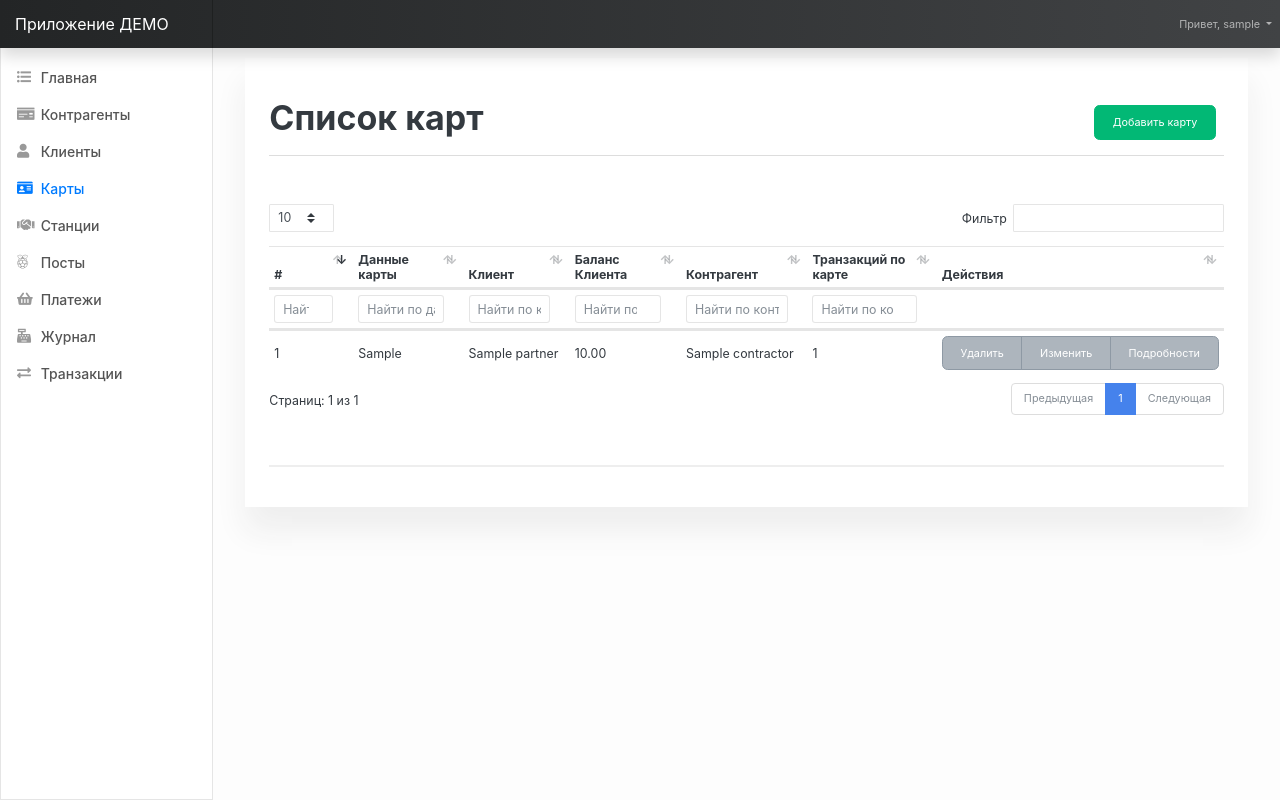
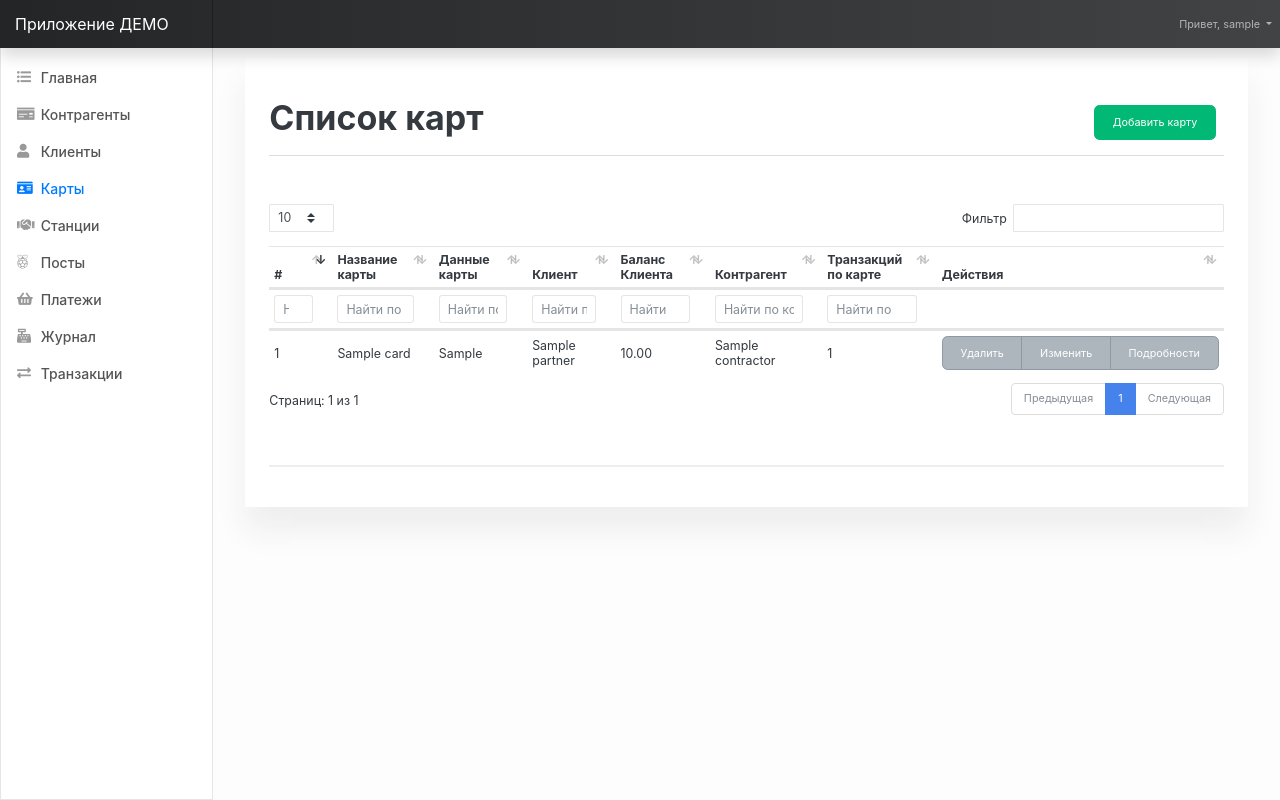
Before and after one commit to abogaevski/washing-app, a Django app: page /cards/ in a window 1280 px wide. Run offline with Django 3.2, Linux system fonts and the light colour scheme; a user stored in the database is signed in; tables that the repository leaves empty hold one stand-in row (values such as "Sample post"); some libraries are stand-ins or nearby versions.

Commit message:
Add card name

```diff
--- a/app/forms.py
+++ b/app/forms.py
@@ -62,10 +62,12 @@ class CardForm(forms.ModelForm):
     class Meta:
         model = Card
         fields = [
+            'name',
             'data',
             'partner'
         ]
         widgets = {
+            'name': forms.TextInput(attrs={'class': 'form-control'}),
             'data': forms.TextInput(attrs={'class': 'form-control'}),
             'partner': forms.Select(attrs={'class': 'form-control'})
         }
--- a/app/models.py
+++ b/app/models.py
@@ -61,6 +61,7 @@ class Post(models.Model):
 
 
 class Card(models.Model):
+    name = models.CharField("Название карты", max_length=100)
     data = models.CharField('Данные карты', max_length=200)
     partner = models.ForeignKey(
         Partner, verbose_name="Клиент", on_delete=models.CASCADE, related_name="cards")
--- a/app/templates/app/card/card_table_list.html
+++ b/app/templates/app/card/card_table_list.html
@@ -2,6 +2,7 @@
     <thead>
         <tr>
             <th scope="col">#</th>
+            <th scope="col">Название карты</th>
             <th scope="col">Данные карты</th>
             <th scope="col">Клиент</th>
             <th scope="col">Баланс Клиента</th>
@@ -12,8 +13,12 @@
             {% endif %}
         </tr>
             <tr>
+
                 <th>
                     <input class="form-control form-control-sm" type="number" placeholder="Найти по ID" />
+                </th>
+                <th>
+                    <input class="form-control form-control-sm" type="text" placeholder="Найти по названию" />
                 </th>
                 <th>
                     <input class="form-control form-control-sm" type="text" placeholder="Найти по данным" />
@@ -43,6 +48,7 @@
                     {% if card.is_active %}
                         <tr data-item-id='{{card.id}}'>
                             <td>{{card.id}}</td>
+                            <td>{{card.name}}</td>
                             <td>{{card.data}}</td>
                             <td>{{card.partner.name}}</td>
                             <td>{{card.partner.balance}}</td>
@@ -57,6 +63,7 @@
                 {% if card.is_active %}
                     <tr data-item-id='{{card.id}}'>
                         <td>{{card.id}}</td>
+                        <td>{{card.name}}</td>
                         <td>{{card.data}}</td>
                         <td>{{card.partner.name}}</td>
                         <td>{{card.partner.balance}}</td>
--- a/app/templates/app/post/post_sum.html
+++ b/app/templates/app/post/post_sum.html
@@ -19,7 +19,7 @@
         </td>
     </tr>
     <tr>
-        <td>Посты</td>
+        <td>Пост</td>
         <td>
             {{post.mac_uid}}
         </td>
--- a/app/views.py
+++ b/app/views.py
@@ -531,7 +531,7 @@ class TransactionListJson(LoginRequiredMixin, BaseDatatableView):
         if filter_key:
             q = Q(id__istartswith=filter_key) |\
                 Q(partner__contractor__name__istartswith=filter_key)|\
-                Q(card__data__istartswith=filter_key) |\
+                Q(card__name__istartswith=filter_key) |\
                 Q(partner__name__istartswith=filter_key) |\
                 Q(station__owner__istartswith=filter_key) |\
                 Q(post__id__istartswith=filter_key) |\
@@ -553,7 +553,7 @@ class TransactionListJson(LoginRequiredMixin, BaseDatatableView):
         for item in qs:
 
             if item.card:
-                new_card = item.card.data
+                new_card = item.card.name
             else:
                 new_card = "Нет карты"
 
@@ -589,7 +589,7 @@ class TransactionListJson(LoginRequiredMixin, BaseDatatableView):
 
         search_column_filter = ""
         filter_columns_name = {}
-        filter_columns = ['id', 'card__data', 'partner__name', 'station__owner', 'post__post_id', 'start_time', 'price', 'initiator_type']
+        filter_columns = ['id','card__name', 'partner__name', 'station__owner', 'post__post_id', 'start_time', 'price', 'initiator_type']
         filter_query =""
 
         for i in range(len(filter_columns)):
@@ -616,7 +616,7 @@ class TransactionListJson(LoginRequiredMixin, BaseDatatableView):
 
             for part in search_parts:
                 q = Q(id__icontains=part) |\
-                    Q(card__data__icontains=part) |\
+                    Q(card__name__icontains=part) |\
                     Q(partner__name__icontains=part) |\
                     Q(station__owner__icontains=part) |\
                     Q(post__post_id__icontains=part) |\
```
Also changed, not shown: app/templates/app/card/card_create.html (+8 -0 lines), app/templates/app/card/card_detail.html (+4 -4 lines), app/templates/app/card/card_update.html (+8 -0 lines), app/migrations/0013_auto_20191118_1046.py (added).
